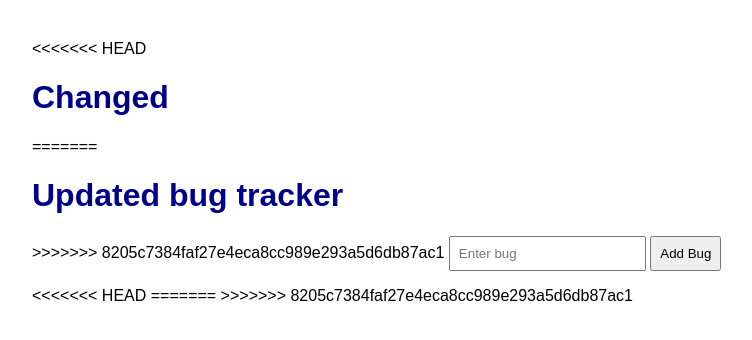
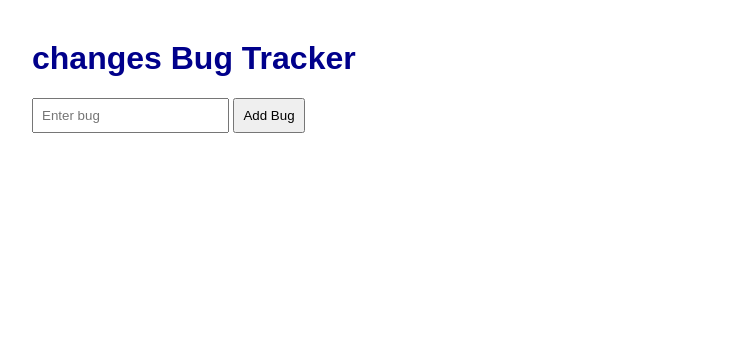
Before and after one commit to NiroshiniSenthil/Bug-Tracker, a plain HTML site: page index.html in a window 1280 px wide. Shown: the whole page, without its empty margins (8-760 px from the left). Drawn offline with Linux system fonts and the light colour scheme.

Commit message:
fix: updated heading remotely

```diff
--- a/index.html
+++ b/index.html
@@ -6,11 +6,7 @@
 </head>
 <body>
 
-<<<<<<< HEAD
-    <h1>Changed</h1>
-=======
-    <h1>Updated bug tracker</h1>
->>>>>>> 8205c7384faf27e4eca8cc989e293a5d6db87ac1
+    <h1>changes Bug Tracker</h1>
 
     <input type="text" id="bugInput" placeholder="Enter bug">
 
@@ -21,8 +17,4 @@
     <script src="app.js"></script>
 
 </body>
-<<<<<<< HEAD
 </html>
-=======
-</html>
->>>>>>> 8205c7384faf27e4eca8cc989e293a5d6db87ac1
```
